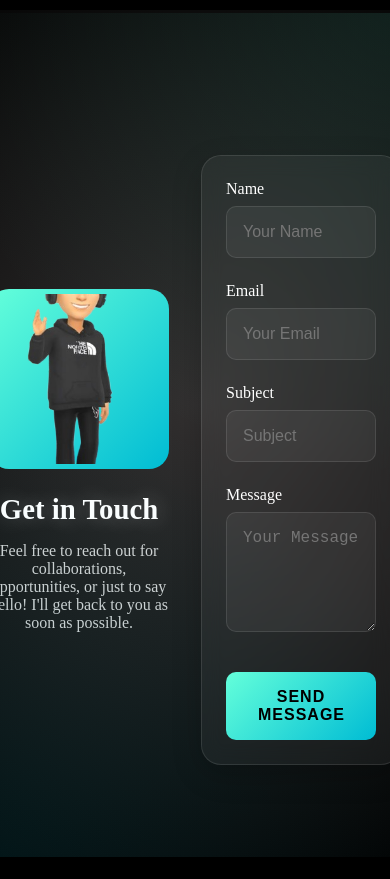
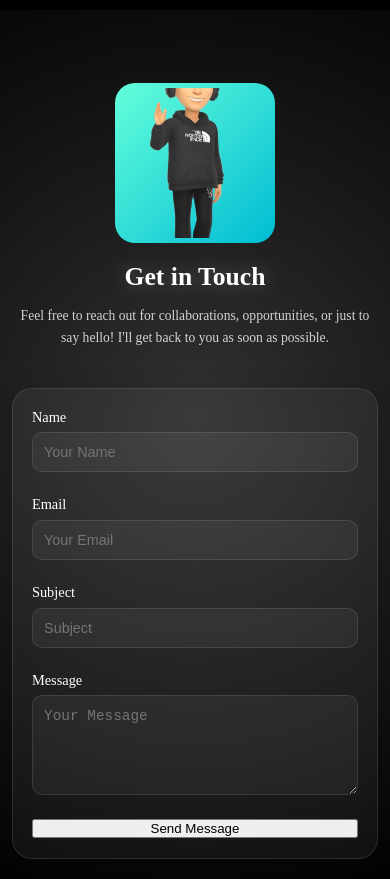
Before and after one commit to Yogeshwaran003/sample_portfolio, a plain HTML site: page ContactMe.html in a window 390 px wide. Shown: the part 47-926 px from the top of the page. Before the commit the page ends 904 px from the top, so only its background shows below. Drawn offline with Linux system fonts and the light colour scheme; a web font is replaced by a local one.

Commit message:
fixed the bug

```diff
--- a/style.css
+++ b/style.css
@@ -456,7 +456,7 @@ nav div a {
     box-shadow: 0 10px 20px rgba(0, 0, 0, 0.2);
 }
 
-/* Contact Section New Layout */
+/* Contact Section Layout */
 .ContactMe_section {
     min-height: 100vh;
     padding: 100px 5% 50px;
@@ -465,24 +465,12 @@ nav div a {
     justify-content: center;
     gap: 4rem;
     position: relative;
-    overflow: hidden;
-}
-
-.ContactMe_section::before {
-    content: '';
-    position: absolute;
-    top: 0;
-    left: 0;
-    width: 100%;
-    height: 100%;
-    background: radial-gradient(circle at top right, rgba(100,255,218,0.1), transparent 50%),
-                radial-gradient(circle at bottom left, rgba(0,188,212,0.1), transparent 50%);
-    pointer-events: none;
+    overflow-x: hidden;
 }
 
 .contact-left {
     flex: 1;
-    max-width: 500px;
+    max-width: 400px;
     display: flex;
     flex-direction: column;
     align-items: center;
@@ -490,8 +478,8 @@ nav div a {
 }
 
 .contact-avatar {
-    width: 300px;
-    height: 300px;
+    width: 280px;
+    height: 280px;
     border-radius: 20px;
     padding: 5px;
     background: linear-gradient(135deg, #64ffda, #00bcd4);
@@ -509,21 +497,22 @@ nav div a {
 
 .contact-left h2 {
     color: white;
-    font-size: clamp(2rem, 3vw, 3rem);
+    font-size: clamp(1.8rem, 2.5vw, 2.5rem);
     margin-bottom: 1rem;
     text-shadow: 0 0 20px rgba(255, 255, 255, 0.3);
 }
 
 .contact-left p {
     color: rgba(255, 255, 255, 0.8);
-    font-size: clamp(1rem, 1.5vw, 1.2rem);
+    font-size: clamp(0.9rem, 1.2vw, 1.1rem);
     max-width: 400px;
     margin: 0 auto;
+    line-height: 1.6;
 }
 
 .contact-right {
     flex: 1;
-    max-width: 600px;
+    max-width: 500px;
 }
 
 .contact-container {
@@ -575,34 +564,15 @@ nav div a {
 .thought_input {
     height: 120px;
     resize: vertical;
+    min-height: 120px;
+    max-height: 300px;
 }
 
-.button_in_contact {
-    width: auto;
-    min-width: 150px;
-    padding: 1rem 2rem;
-    background: linear-gradient(135deg, #64ffda, #00bcd4);
-    color: black;
-    font-weight: 600;
-    border: none;
-    border-radius: 10px;
-    cursor: pointer;
-    transition: all 0.3s ease;
-    margin-top: 1rem;
-    font-size: 1rem;
-    text-transform: uppercase;
-    letter-spacing: 1px;
-}
-
-.button_in_contact:hover {
-    transform: translateY(-3px);
-    box-shadow: 0 5px 15px rgba(100, 255, 218, 0.3);
-}
-
-/* Responsive adjustments for Contact page */
-@media (max-width: 1024px) {
+/* Responsive styles for Contact page */
+@media (max-width: 1200px) {
     .ContactMe_section {
-        padding: 90px 3% 40px;
+        gap: 3rem;
+        padding: 90px 4% 40px;
     }
 
     .contact-avatar {
@@ -611,44 +581,157 @@ nav div a {
     }
 }
 
-@media (max-width: 768px) {
+@media (max-width: 1024px) {
     .ContactMe_section {
-        padding: 80px 3% 30px;
-        gap: 2rem;
+        padding: 90px 3% 40px;
     }
 
-    .contact-left, .contact-right {
+    .contact-container {
+        padding: 2rem;
+    }
+}
+
+@media (max-width: 900px) {
+    .ContactMe_section {
+        flex-direction: column;
+        gap: 2.5rem;
+        padding: 80px 5% 40px;
+    }
+
+    .contact-left,
+    .contact-right {
+        max-width: 600px;
         width: 100%;
-        max-width: 500px;
     }
 
     .contact-avatar {
-        width: 250px;
-        height: 250px;
+        width: 220px;
+        height: 220px;
         margin-bottom: 1.5rem;
     }
 
-    .contact-container {
-        padding: 1.5rem;
+    .contact-left h2 {
+        font-size: clamp(1.8rem, 3vw, 2.2rem);
+    }
+
+    .contact-left p {
+        max-width: 500px;
     }
 }
 
-@media (max-width: 480px) {
+@media (max-width: 600px) {
     .ContactMe_section {
-        padding: 70px 2% 20px;
-    }
-
-    .contact-avatar {
-        width: 180px;
-        height: 180px;
+        padding: 80px 4% 30px;
     }
 
     .contact-container {
         padding: 1.5rem;
     }
 
+    .contact-avatar {
+        width: 180px;
+        height: 180px;
+        margin-bottom: 1.2rem;
+    }
+
     .contact-left h2 {
         font-size: 1.8rem;
+        margin-bottom: 0.8rem;
+    }
+
+    .contact-left p {
+        font-size: 0.9rem;
+    }
+
+    .form-group {
+        gap: 0.4rem;
+    }
+
+    .ContactMe_section input,
+    .ContactMe_section textarea {
+        padding: 0.8rem;
+        font-size: 0.95rem;
+    }
+
+    .thought_input {
+        height: 100px;
+        min-height: 100px;
+    }
+}
+
+@media (max-width: 400px) {
+    .ContactMe_section {
+        padding: 70px 3% 20px;
+    }
+
+    .contact-container {
+        padding: 1.2rem;
+    }
+
+    .contact-avatar {
+        width: 160px;
+        height: 160px;
+    }
+
+    .contact-left h2 {
+        font-size: 1.6rem;
+    }
+
+    .contact-left p {
+        font-size: 0.85rem;
+    }
+
+    .contact_text {
+        font-size: 0.9rem;
+    }
+
+    .ContactMe_section input,
+    .ContactMe_section textarea {
+        padding: 0.7rem;
+        font-size: 0.9rem;
+    }
+}
+
+/* Height-based responsive adjustments */
+@media (max-height: 800px) {
+    .ContactMe_section {
+        padding: 80px 5% 30px;
+    }
+
+    .contact-avatar {
+        width: 200px;
+        height: 200px;
+        margin-bottom: 1.5rem;
+    }
+
+    .contact-left h2 {
+        margin-bottom: 0.8rem;
+    }
+
+    .thought_input {
+        height: 100px;
+        min-height: 100px;
+    }
+}
+
+@media (max-height: 700px) {
+    .ContactMe_section {
+        padding: 70px 5% 20px;
+    }
+
+    .contact-avatar {
+        width: 180px;
+        height: 180px;
+        margin-bottom: 1rem;
+    }
+
+    .form-group {
+        gap: 0.3rem;
+    }
+
+    .ContactMe_section input,
+    .ContactMe_section textarea {
+        padding: 0.8rem;
     }
 }
 
```
